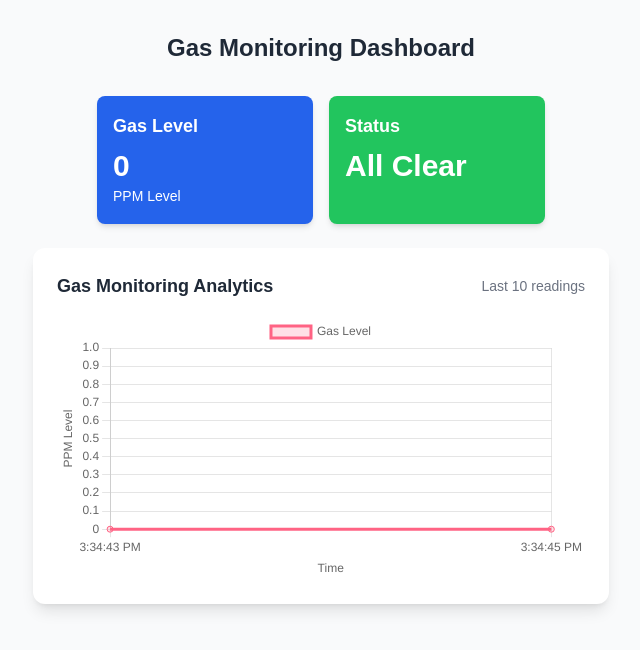
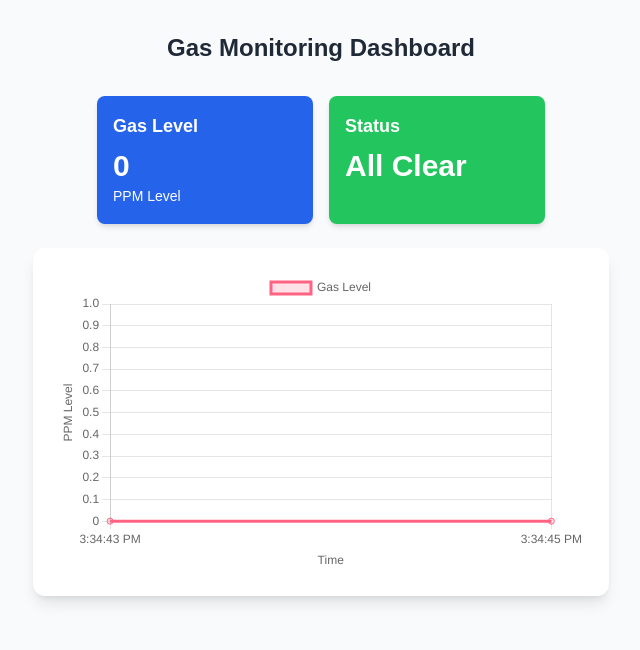
Before and after one commit to suhendararyadi/gas-monitoring, a Next.js app: page / in a window 1280 px wide. Shown: the top 650 px of the page, without its empty margins (319-959 px from the left). Built offline with nearby package versions, Linux system fonts and the light colour scheme.

Commit message:
update page

```diff
--- a/src/app/page.tsx
+++ b/src/app/page.tsx
@@ -30,7 +30,6 @@
   const [audio, setAudio] = useState<HTMLAudioElement | null>(null);
 
   useEffect(() => {
-    // Inisialisasi audio setelah ada interaksi pengguna
     const handleClick = () => {
       if (!audio) {
         const newAudio = new Audio("/warning-sound.mp3");
@@ -56,7 +55,6 @@
           setWarning(data.warningStatus);
           setGasLevel(data.gasLevel);
 
-          // Update history data
           setHistory((prev) => [...prev.slice(-9), data.gasLevel]);
           setLabels((prev) => [...prev.slice(-9), new Date().toLocaleTimeString()]);
         })
@@ -82,6 +80,8 @@
 
   const options = {
     responsive: true,
+    maintainAspectRatio: false, // Membuat grafik lebih fleksibel di mobile
+    aspectRatio: 2, // Rasio aspek untuk layar mobile
     plugins: {
       legend: {
         display: true,
@@ -126,12 +126,11 @@
         </div>
       </div>
 
-      <div className="bg-white rounded-xl shadow-lg p-6 w-full max-w-xl">
-        <div className="flex items-center justify-between mb-4">
-          <h3 className="font-semibold text-lg text-gray-800">Gas Monitoring Analytics</h3>
-          <span className="text-gray-500 text-sm">Last 10 readings</span>
+      <div className="bg-white rounded-xl shadow-lg p-6 w-full max-w-xl flex justify-center items-center">
+        {/* Kontainer grafik responsif */}
+        <div style={{ width: "100%", maxWidth: "600px", height: "300px" }}>
+          <Line data={data} options={options} />
         </div>
-        <Line data={data} options={options} />
       </div>
     </div>
   );
```
